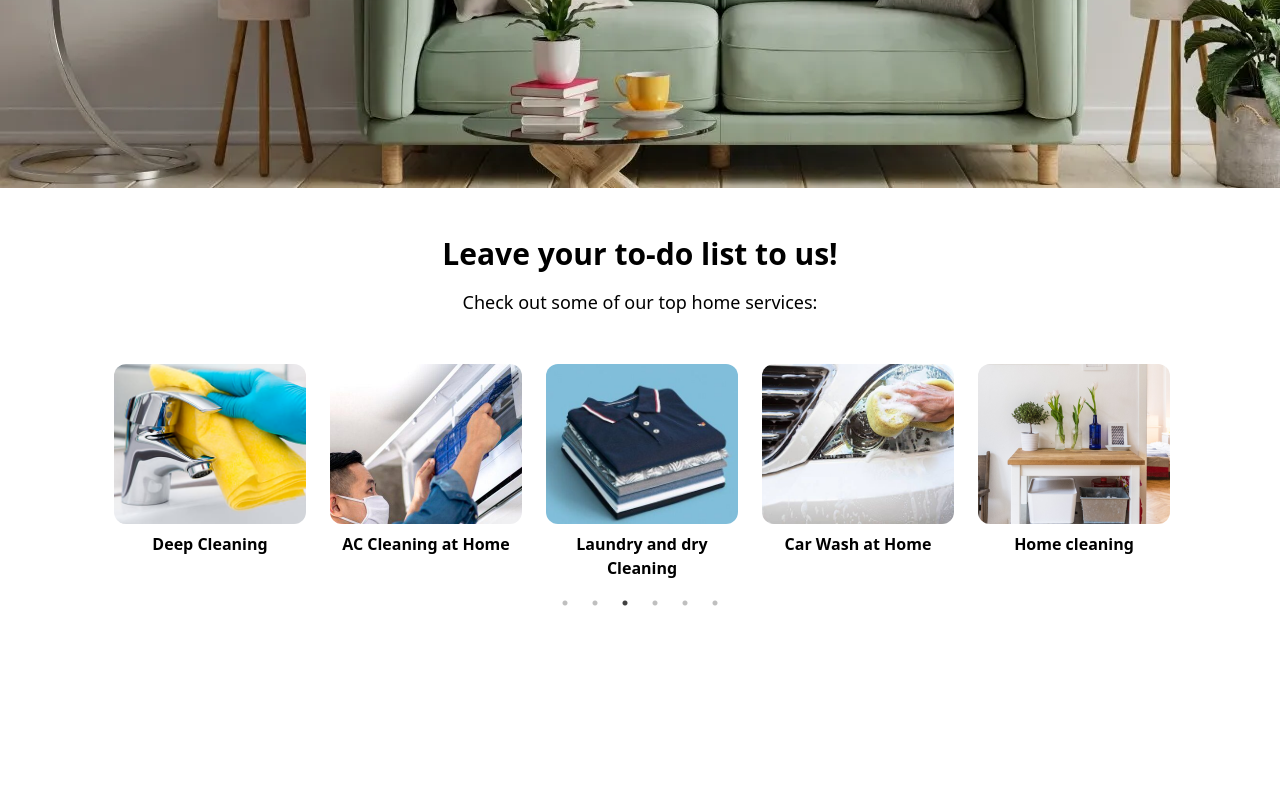
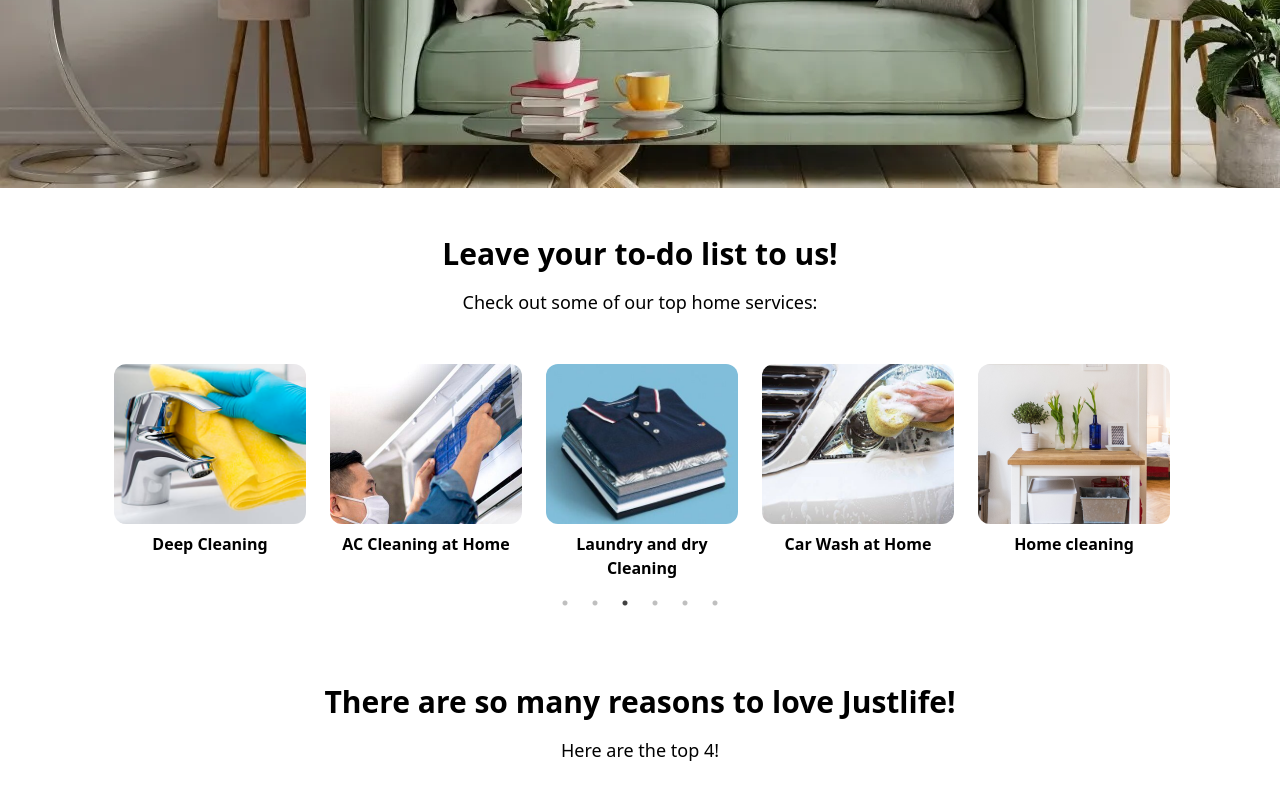
Before and after one commit to Usman-837/Maidslife_Website, a React (Vite) app: page / in a window 1280 px wide. Shown: the part 475-1275 px from the top of the page. Before the commit the page ends 1111 px from the top, so only its background shows below. Built offline with nearby package versions, Linux system fonts and the light colour scheme.

Commit message:
create feature component and add its basic structure and add heading, paragraph init

```diff
--- a/src/App.jsx
+++ b/src/App.jsx
@@ -2,6 +2,7 @@ import React from 'react'
 import Navbar from './Components/Navbar'
 import Banner from './Components/Banner'
 import Services from './Components/Services'
+import Features from './Components/Features'
 
 const App = () => {
   return (
@@ -9,6 +10,7 @@ const App = () => {
       <Navbar/>
       <Banner/>
       <Services/>
+      <Features/>
     </div>
   )
 }
--- /dev/null
+++ b/src/Components/Features.jsx
@@ -0,0 +1,14 @@
+import React from 'react'
+
+const Features = () => {
+    return (
+        <div className='flex items-center justify-center'>
+            <div className='max-w-container py-12 px-8 text-center'>
+                <h2 className='text-3xl font-bold'>There are so many reasons to love Justlife!</h2>
+                <p className='text-lg mt-4'>Here are the top 4!</p>
+            </div>
+        </div>
+    )
+}
+
+export default Features
```
